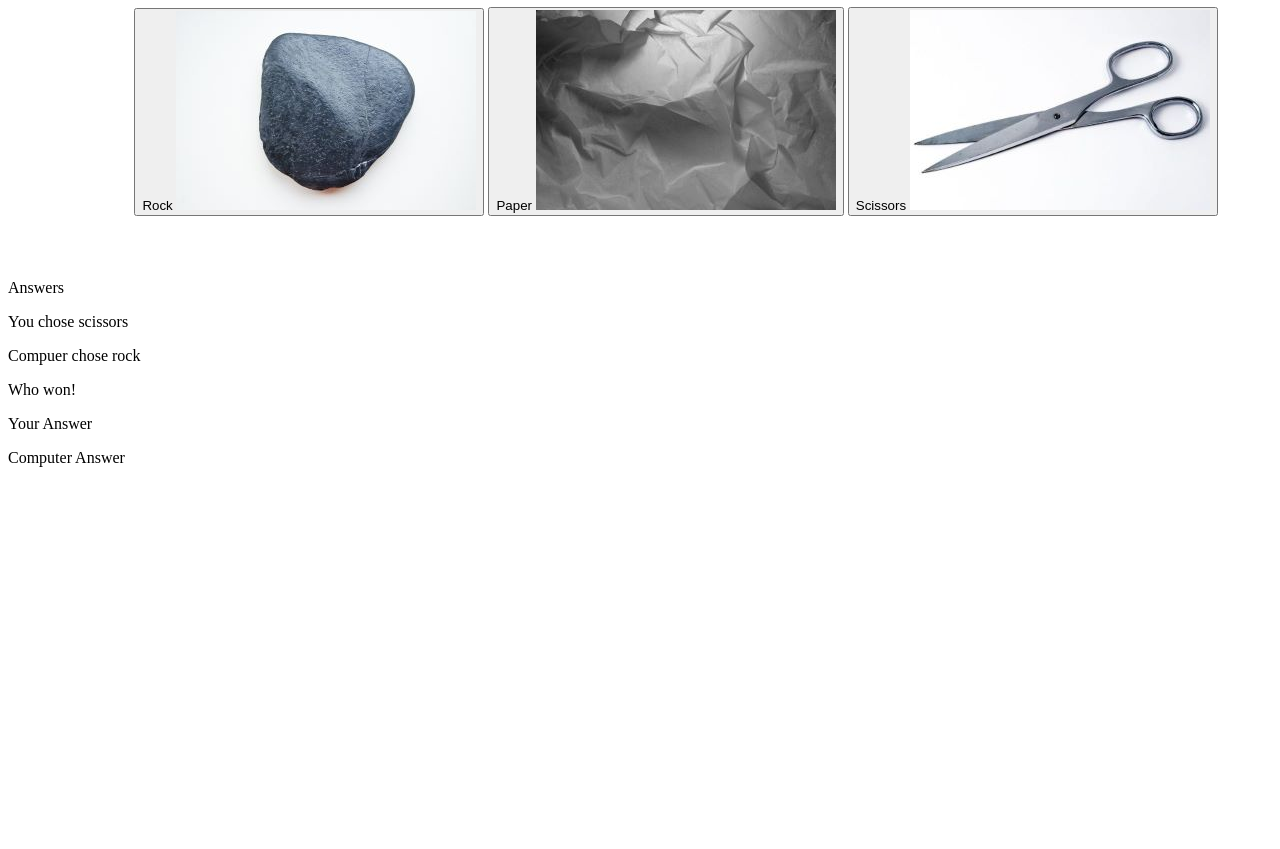
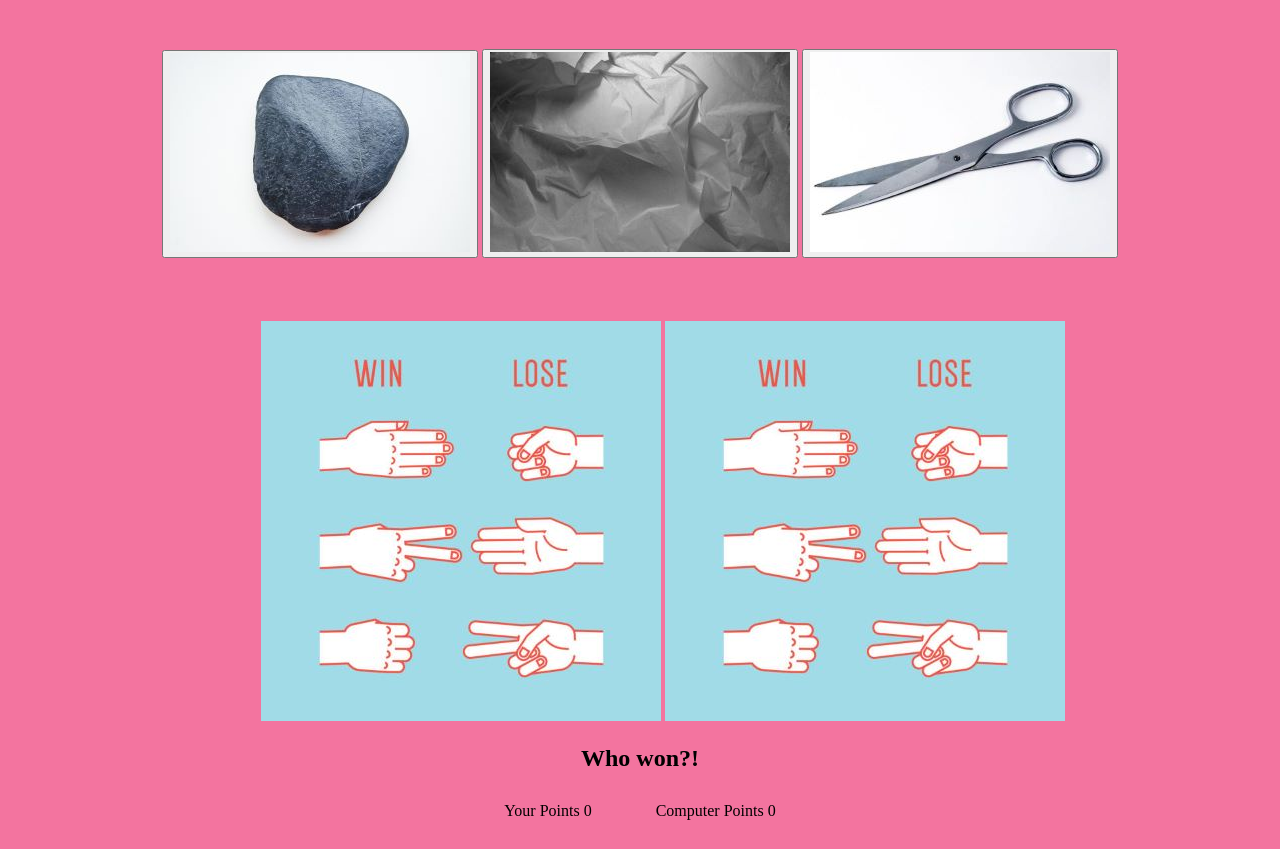
Before and after one commit to MarzenkaS/Rock-Paper-Scissors-Game, a plain HTML site: page index.html in a window 1280 px wide. Shown: the part 114-963 px from the top of the page. Before the commit the page ends 800 px from the top, so only its background shows below. Drawn offline with Linux system fonts and the light colour scheme.

Commit message:
Add css style for game

```diff
--- a/assets/css/style.css
+++ b/assets/css/style.css
@@ -1,9 +1,48 @@
+body {
+    background: rgb(243, 116, 159);
+}
+
 #heading {
+    text-decoration: underline;
     text-align: center;
     font-weight: 900;
 }
 
-.game-area {
-    margin-left: 10%;
+#game-area {
+    text-align: center;
+    margin-top: 5%;
     margin-bottom: 5%;
 }
+
+#answers {
+    clear: both;
+    display: inline;
+    margin-bottom: 10%;
+}
+
+#your-choice {
+    display: inline;
+    margin-left: 20%;
+}
+
+#computer-choice {
+    display: inline;
+}
+
+#text {
+    text-align: center;
+    margin-bottom: 30px;
+    margin-top: 20px;
+    font-size: x-large;
+    font-weight: 800;
+}
+
+#score-area {
+    text-align: center;
+}
+
+.scores {
+    display: inline;
+    padding: 30px;
+    font-weight: 500;
+}
--- a/assets/js/script.js
+++ b/assets/js/script.js
@@ -0,0 +1,50 @@
+// button references
+const rockBtnRef = document.getElementById('rock');
+const paperBtnRef = document.getElementById('paper');
+const scissorsBtnRef = document.getElementById('scissors');
+
+//Player choice image references
+const playerChoiceImageRef = document.getElementById('player-choice');
+
+
+// Add event listeners to the buttons
+rockBtnRef.addEventListener('click', (rock) => {
+    console.log('Rock button clicked');
+    PlayerChoice(rock);
+});
+paperBtnRef.addEventListener('click', (paper) => {
+    console.log('Paper button clicked');
+});
+scissorsBtnRef.addEventListener('click', (scissors) => {
+    console.log('Scissors button clicked');
+});
+
+
+
+
+
+function PlayerChoice(choice) {
+    let playerChoiceImage = document.createElement("img");
+    switch (choice) {
+        case rock:
+            playerChoiceImage.src = "http://www.google.com/rock.png";
+            break;
+        case scissors:
+            playerChoiceImage.src = "http://www.google.com/scissors.png";
+            break;
+        case paper:
+            playerChoiceImage.src = "http://www.google.com/paper.png";
+            break;
+        default:
+        // code block
+    }
+    playerChoiceImageRef.appendChild(playerChoiceImage);
+
+};
+
+function ComputerChoice() {
+    const Choices = [rock, paper, scissors];
+    // random number between 0 and 2
+    let random = Math.floor(Math.random() * 3);
+    return Choices[random];
+}
--- a/index.html
+++ b/index.html
@@ -24,35 +24,31 @@
       <img id="logo" src="assets/images/logo.png" alt="three-hands" />
     </h1>
 
-    <div class="game-area">
+    <div id="game-area">
       <button id="rock" aria-label="rock" data-type="0">
-        Rock
         <img src="assets/images/rock.jpg" alt="rock" />
       </button>
       <button id="paper" aria-label="paper" data-type="1">
-        Paper
         <img src="assets/images/paper.jpg" alt="paper" />
       </button>
       <button id="scissors" aria-label="scissors" data-type="2">
-        Scissors
         <img src="assets/images/scissors.jpg" alt="scissors" />
       </button>
     </div>
-    <div>
-      <div id="player-choice"></div>
-      <div id="computer-choice"></div>
+
+    <div id="answers">
+      <p id="your-choice">
+        <span><img src="assets/images/win-lose.jpg" alt="rules" /></span>
+      </p>
+      <p id="computer-choice">
+        <span><img src="assets/images/win-lose.jpg" alt="rules" /></span>
+      </p>
+      <p id="text">Who won?!</p>
     </div>
 
-    <div class="answers">
-      Answers
-      <p id="your-choice">You chose scissors</p>
-      <p id="computer-choice">Compuer chose rock</p>
-      <p>Who won!</p>
-    </div>
-
-    <div class="score-area">
-      <p>Your Answer</p>
-      <p>Computer Answer</p>
+    <div id="score-area">
+      <p class="scores">Your Points <span id="your-points">0</span></p>
+      <p class="scores">Computer Points <span id="computer-points">0</span></p>
     </div>
 
     <script src="assets/js/script.js"></script>
```
Also changed, not shown: assets/images/win-lose.jpg (added).
